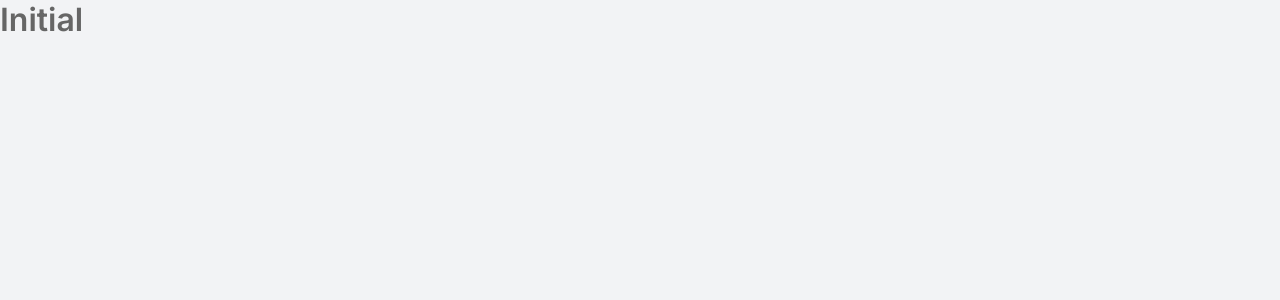
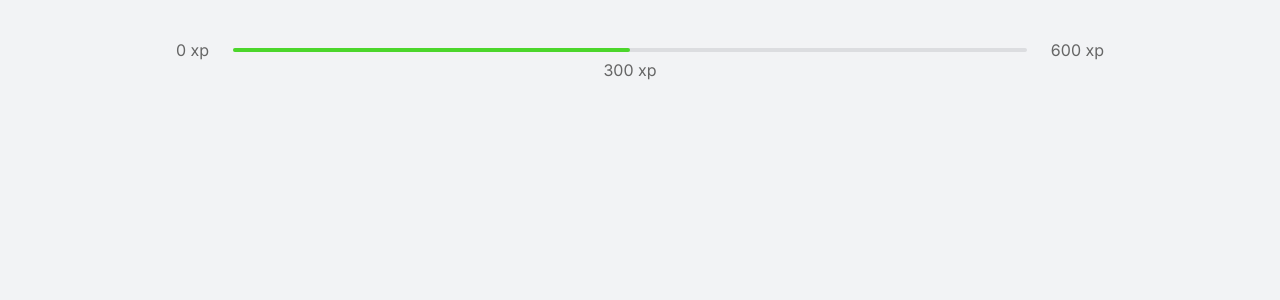
Before and after one commit to felipedev1/moveit, a Next.js app: page / in a window 1280 px wide. Shown: the top 300 px of the page. Built offline with nearby package versions, Linux system fonts and the light colour scheme.

Commit message:
feat(component): experience bar content and styles

```diff
--- /dev/null
+++ b/src/components/ExperienceBar.tsx
@@ -0,0 +1,16 @@
+import styles from '../styles/components/ExperienceBar.module.css'
+
+export function ExperienceBar() {
+  return (
+    <header className={styles.experienceBar}>
+      <span>0 xp</span>
+      <div>
+        <div style={{width: '50%'}}></div>
+        <span className={styles.currentExperience} style={{left: '50%'}}>
+          300 xp
+          </span>
+      </div>
+      <span>600 xp</span>
+    </header>
+  )
+}
--- a/src/pages/index.tsx
+++ b/src/pages/index.tsx
@@ -1,5 +1,9 @@
+import { ExperienceBar } from "../components/ExperienceBar";
+
 export default function Home() {
   return (
-    <h1>Initial</h1>
+    <div className="container">
+      <ExperienceBar />
+    </div>
   )
 }
--- /dev/null
+++ b/src/styles/components/ExperienceBar.module.css
@@ -0,0 +1,29 @@
+.experienceBar {
+  display: flex;
+  align-items: center;
+}
+
+.experienceBar span {
+  font-size: 1rem;
+}
+
+.experienceBar > div {
+  flex: 1;
+  height: 4px;
+  border-radius: 4px;
+  background: var(--gray-line);
+  margin: 0 1.5rem;
+  position: relative;
+}
+
+.experienceBar > div > div {
+  height: 4px;
+  border-radius: 4px;
+  background: var(--green);
+}
+
+span.currentExperience {
+  position: absolute;
+  top: 12px;
+  transform: translateX(-50%);
+}
```
